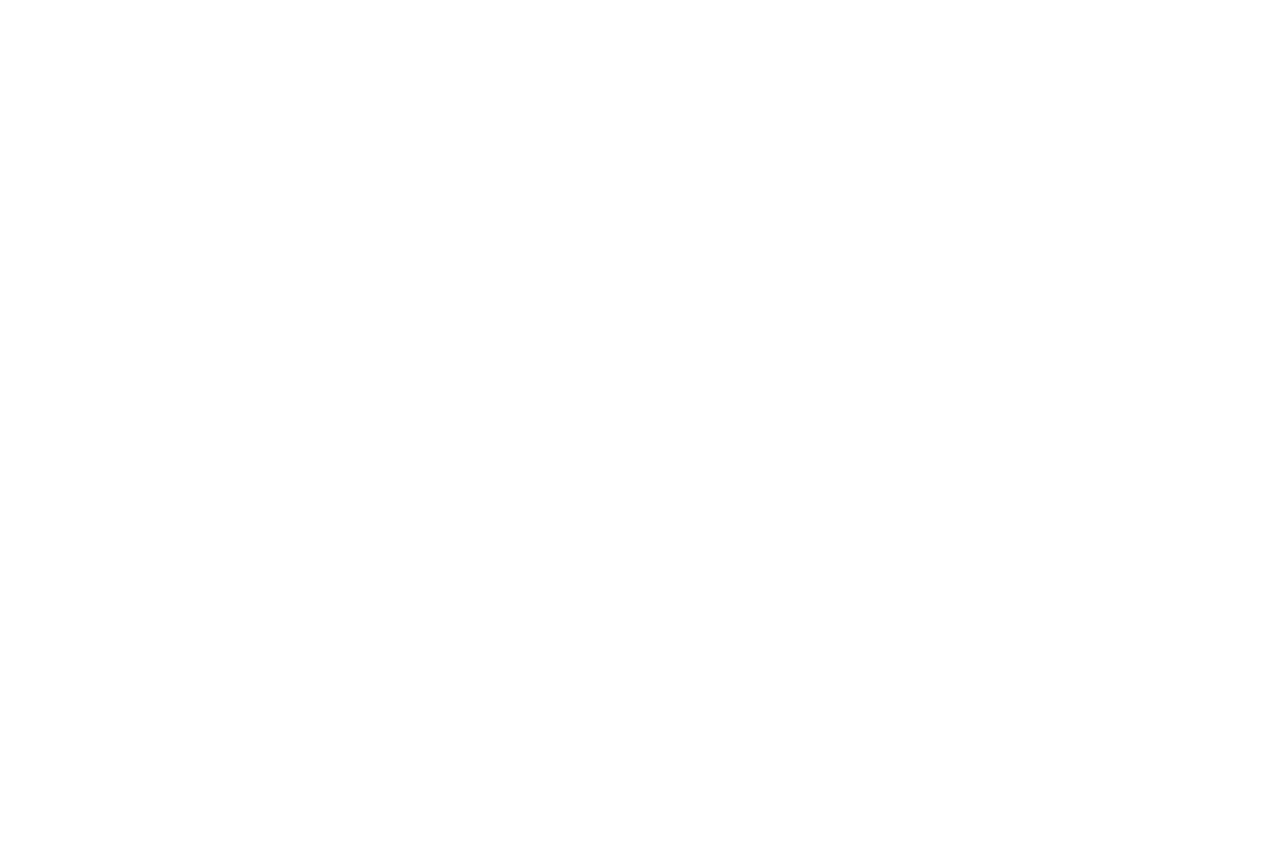
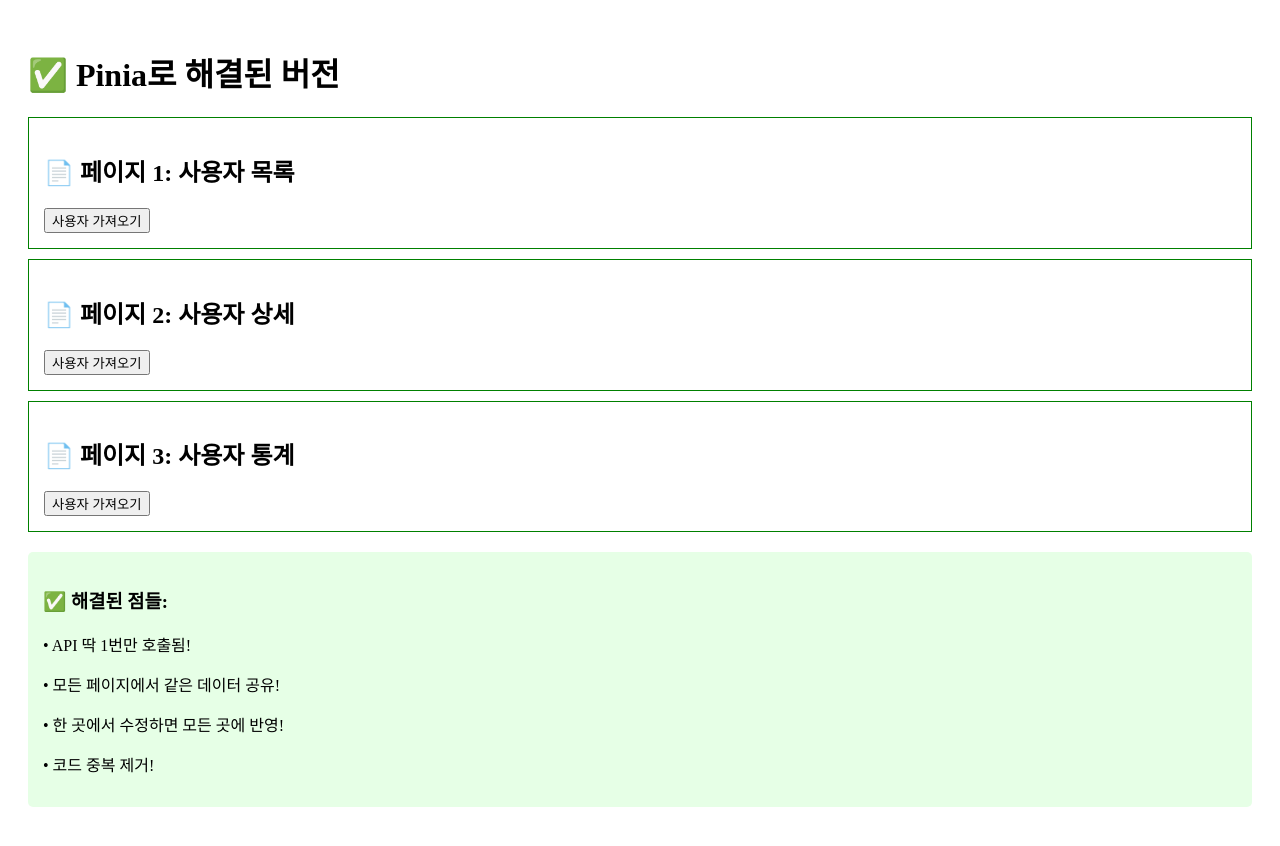
Before and after one commit to box3101/vue-study, a Nuxt app: page /day12 in a window 1280 px wide. Before the commit this address had no page. Shown: the top 846 px of the page. Before the commit the page ends 800 px from the top, so only its background shows below. Built offline with nearby package versions, Linux system fonts and the light colour scheme.

Commit message:
상태관리 1 기초초

```diff
--- a/nuxt.config.ts
+++ b/nuxt.config.ts
@@ -1,6 +1,4 @@
 // https://nuxt.com/docs/api/configuration/nuxt-config
 export default defineNuxtConfig({
-  compatibilityDate: '2025-05-15',
-  devtools: { enabled: true }
-
+  modules: ['@pinia/nuxt']
 })
--- a/package.json
+++ b/package.json
@@ -10,11 +10,13 @@
     "postinstall": "nuxt prepare"
   },
   "dependencies": {
+    "@pinia/nuxt": "^0.11.0",
     "nuxt": "^3.17.4",
+    "pinia": "^3.0.2",
     "vue": "^3.5.14",
     "vue-router": "^4.5.1"
   },
-    "emmet.includeLanguages": {
+  "emmet.includeLanguages": {
     "vue": "html",
     "vue-html": "html"
   }
--- a/pages/day11.vue
+++ b/pages/day11.vue
@@ -18,25 +18,24 @@
 const data = ref(null);
 
 const fetchData = async () => {
-  loading.value = true;
+  loading.value = true; // 분석 포인트 왜 ? why??
   error.value = "";
   data.value = null;
 
   try {
     const response = await fetch(
-      "https://jsonplaceholder.typicode.com/posts/9099"
-    ); // ← 404 에러!
+      "https://jsonplaceholder.typicode.com/posts/2"
+    ); // 분석포인트 2
 
     if (!response.ok) {
       throw new Error(`HTTP ${response.status}`);
     }
 
     data.value = await response.json();
-    loading.value = false; // ← finally 없이 여기서만 false
   } catch (err) {
     error.value = err.message;
-    // loading.value = false 없음! ← 이게 문제!
+  } finally {
+    loading.value = false; // 분석 포인트
   }
-  // finally 없음!
 };
 </script>
--- /dev/null
+++ b/pages/day12.vue
@@ -0,0 +1,62 @@
+<template>
+  <div style="padding: 20px;">
+    <h1>✅ Pinia로 해결된 버전</h1>
+
+    <!-- 페이지 1: 사용자 목록 -->
+    <div style="border: 1px solid green; padding: 15px; margin: 10px 0;">
+      <h2>📄 페이지 1: 사용자 목록</h2>
+      <button @click="userStore.fetchUsers()" :disabled="userStore.loading">
+        {{ userStore.loading ? '로딩중...' : '사용자 가져오기' }}
+      </button>
+      <div v-if="userStore.users.length > 0">
+        <p>사용자 수: {{ userStore.userCount }}명</p>
+        <p>첫 번째 사용자: {{ userStore.users[0].name }}</p>
+        <button @click="editUser1" style="background: orange; color: white; padding: 5px;">
+          첫 번째 사용자 이름 수정
+        </button>
+      </div>
+    </div>
+
+    <!-- 페이지 2: 사용자 상세 -->
+    <div style="border: 1px solid green; padding: 15px; margin: 10px 0;">
+      <h2>📄 페이지 2: 사용자 상세</h2>
+      <button @click="userStore.fetchUsers()" :disabled="userStore.loading">
+        {{ userStore.loading ? '로딩중...' : '사용자 가져오기' }}
+      </button>
+      <div v-if="userStore.users.length > 0">
+        <p>사용자 수: {{ userStore.userCount }}명</p>
+        <p>두 번째 사용자: {{ userStore.users[1].name }}</p>
+      </div>
+    </div>
+
+    <!-- 페이지 3: 사용자 통계 -->
+    <div style="border: 1px solid green; padding: 15px; margin: 10px 0;">
+      <h2>📄 페이지 3: 사용자 통계</h2>
+      <button @click="userStore.fetchUsers()" :disabled="userStore.loading">
+        {{ userStore.loading ? '로딩중...' : '사용자 가져오기' }}
+      </button>
+      <div v-if="userStore.users.length > 0">
+        <p>총 사용자: {{ userStore.userCount }}명</p>
+        <p>평균 ID: {{ userStore.averageId }}</p>
+      </div>
+    </div>
+
+    <div style="background: #e6ffe6; padding: 15px; margin: 20px 0; border-radius: 5px;">
+      <h3>✅ 해결된 점들:</h3>
+      <p>• API 딱 1번만 호출됨!</p>
+      <p>• 모든 페이지에서 같은 데이터 공유!</p>
+      <p>• 한 곳에서 수정하면 모든 곳에 반영!</p>
+      <p>• 코드 중복 제거!</p>
+    </div>
+  </div>
+</template>
+
+<script setup>
+const userStore = useUserStore()
+
+const editUser1 = () => {
+  userStore.updateUser(1, { name: '김수정 (수정됨!)' })
+  userStore.updateUser(2, { name: '김수정 (수정됨!)' })
+  userStore.updateUser(3, { name: '김수정3 (수정됨!)' })
+}
+</script>
--- /dev/null
+++ b/pages/day13.vue
@@ -0,0 +1,29 @@
+<template>
+  <h1>🔢 간단한 카운터 상태관리</h1>
+
+  <!-- 페이지 1: 카운터 -->
+  <div style="border: 1px solid #ccc; padding: 15px; margin: 10px 0">
+    <h2>📄 페이지 1: 카운터</h2>
+    <p>숫자 : {{ counterStore.count }}</p>
+    <button @click="counterStore.increment()">+1</button>
+    <button @click="counterStore.decrement()">-1</button>
+  </div>
+
+  <!-- 페이지 2 : 같은 숫자 표시-->
+  <div style="border: 1px solid #ccc; padding: 15px; margin: 10px 0">
+    <h2>📄 페이지 2: 숫자 확인</h2>
+    <p>현재 숫자: {{ counterStore.count }}</p>
+    <p>{{ counterStore.count }}의 2배는: {{ counterStore.doubled }}</p>
+  </div>
+
+  <div style="background: #ffe6e6; padding: 15px; margin: 20px 0">
+    <h3>🔍 분석포인트:</h3>
+    <p>• 페이지1에서 +1을 누르면 페이지2 숫자도 바뀔까요?</p>
+    <p>• counterStore.count는 어디에 저장되나요?</p>
+    <p>• 새로고침하면 숫자가 어떻게 될까요?</p>
+  </div>
+</template>
+
+<script setup>
+const counterStore = useCounterStore(); // 분석포인트 1 : 이게 뭔가요?
+</script>
--- /dev/null
+++ b/stores/counter.js
@@ -0,0 +1,23 @@
+import { defineStore } from "pinia";
+
+export const useCounterStore = defineStore("counter", () => {
+  const count = ref(0); // 🔍 분석포인트: 왜 ref를 써요?
+
+  const increment = () => {
+    count.value++; // 🔍 분석포인트: 이게 실행되면 화면에서 뭐가 바뀔까요?
+  };
+
+  const decrement = () => {
+    count.value--;
+  };
+
+  // 🔍 분석포인트: computed는 왜 써요?
+  const doubled = computed(() => count.value * 2);
+
+  return {
+    count,
+    increment,
+    decrement,
+    doubled,
+  }; // 🔍 분석포인트: 왜 return 해야 하나요?
+});
--- /dev/null
+++ b/stores/user.js
@@ -0,0 +1,57 @@
+import { defineStore } from 'pinia'
+
+export const useUserStore = defineStore('user', () => {
+  // 🔍 분석포인트 1: 하나의 데이터 저장소
+  const users = ref([])
+  const loading = ref(false)
+  const error = ref('')
+
+  // 🔍 분석포인트 2: 딱 한 번만 API 호출하는 함수
+  const fetchUsers = async () => {
+    // 이미 데이터가 있으면 API 호출 안함!
+    if (users.value.length > 0) {
+      console.log('이미 데이터 있음! API 호출 안함 🎉')
+      return
+    }
+
+    loading.value = true
+    error.value = ''
+
+    try {
+      console.log('API 호출! (딱 1번만)')
+      const response = await fetch('https://jsonplaceholder.typicode.com/users')
+      users.value = await response.json()
+    } catch (err) {
+      error.value = err.message
+    } finally {
+      loading.value = false
+    }
+  }
+
+  // 🔍 분석포인트 3: 사용자 수정 함수 (모든 페이지에 반영)
+  const updateUser = (userId, newData) => {
+    const index = users.value.findIndex(user => user.id === userId)
+    if (index !== -1) {
+      users.value[index] = { ...users.value[index], ...newData }
+      console.log('사용자 정보 수정! 모든 페이지에 반영됨 🎉')
+    }
+  }
+
+  // 계산된 값들
+  const userCount = computed(() => users.value.length)
+  const averageId = computed(() => {
+    if (users.value.length === 0) return 0
+    const sum = users.value.reduce((acc, user) => acc + user.id, 0)
+    return (sum / users.value.length).toFixed(1)
+  })
+
+  return {
+    users,
+    loading,
+    error,
+    userCount,
+    averageId,
+    fetchUsers,
+    updateUser
+  }
+})
```
Also changed, not shown: 1 other file (tests, documents, lock files or other folders).
